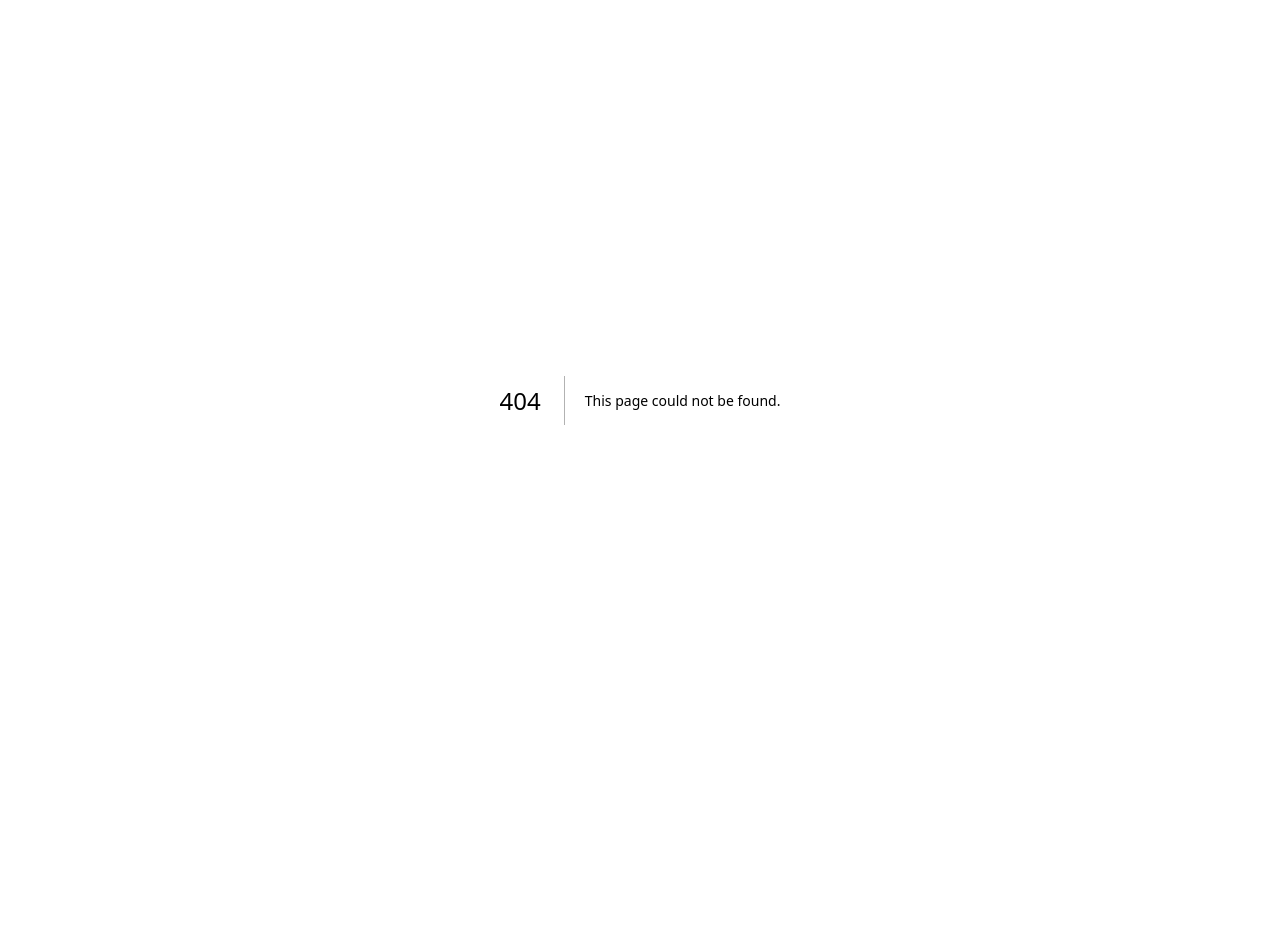
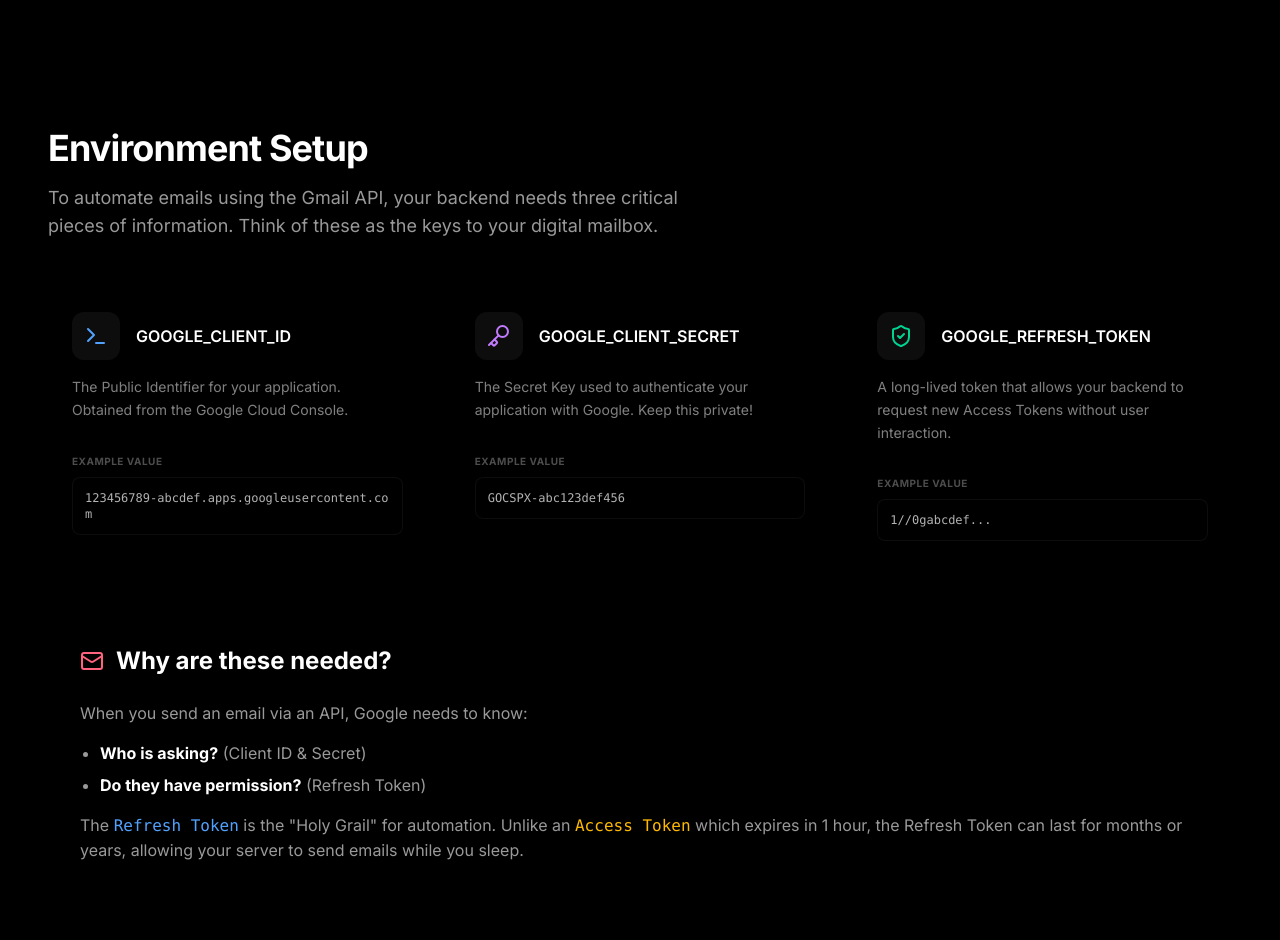
Before and after one commit to ChitkulLakshya/SandBox, a Next.js app: page /setup in a window 1280 px wide. Before the commit this address had no page. Shown: the top 940 px of the page. Before the commit the page ends 800 px from the top, so only its background shows below. Built offline with nearby package versions, Linux system fonts and the light colour scheme.

Commit message:
Add setup dashboard

```diff
--- /dev/null
+++ b/src/app/setup/page.tsx
@@ -0,0 +1,93 @@
+'use client';
+
+import React from 'react';
+import { Terminal, Key, ShieldCheck, Mail } from 'lucide-react';
+
+export default function SetupPage() {
+  const envVariables = [
+    {
+      name: 'GOOGLE_CLIENT_ID',
+      description: 'The Public Identifier for your application. Obtained from the Google Cloud Console.',
+      example: '123456789-abcdef.apps.googleusercontent.com',
+      icon: <Terminal className="w-6 h-6 text-blue-400" />,
+    },
+    {
+      name: 'GOOGLE_CLIENT_SECRET',
+      description: 'The Secret Key used to authenticate your application with Google. Keep this private!',
+      example: 'GOCSPX-abc123def456',
+      icon: <Key className="w-6 h-6 text-purple-400" />,
+    },
+    {
+      name: 'GOOGLE_REFRESH_TOKEN',
+      description: 'A long-lived token that allows your backend to request new Access Tokens without user interaction.',
+      example: '1//0gabcdef...',
+      icon: <ShieldCheck className="w-6 h-6 text-emerald-400" />,
+    },
+  ];
+
+  return (
+    <div className="pt-32 pb-20 px-12 max-w-7xl mx-auto space-y-12">
+      <header className="space-y-4">
+        <h1 className="text-4xl font-bold tracking-tight text-white">
+          Environment <span className="text-gradient">Setup</span>
+        </h1>
+        <p className="text-lg text-white/60 max-w-2xl">
+          To automate emails using the Gmail API, your backend needs three critical pieces of information.
+          Think of these as the keys to your digital mailbox.
+        </p>
+      </header>
+
+      <div className="grid gap-6 md:grid-cols-3">
+        {envVariables.map((env) => (
+          <div key={env.name} className="glass p-6 space-y-4 hover:border-white/20 transition-all group">
+            <div className="flex items-center gap-4">
+              <div className="p-3 bg-white/5 rounded-xl group-hover:scale-110 transition-transform">
+                {env.icon}
+              </div>
+              <h2 className="font-semibold text-white">{env.name}</h2>
+            </div>
+            <p className="text-sm text-white/50 leading-relaxed">
+              {env.description}
+            </p>
+            <div className="pt-4">
+              <div className="text-[10px] uppercase tracking-wider text-white/30 mb-2 font-bold">Example Value</div>
+              <code className="block p-3 bg-black/40 rounded-lg text-xs text-white/70 break-all border border-white/5">
+                {env.example}
+              </code>
+            </div>
+          </div>
+        ))}
+      </div>
+
+      <section className="glass p-8 space-y-6">
+        <div className="flex items-center gap-3">
+          <Mail className="w-6 h-6 text-rose-400" />
+          <h2 className="text-2xl font-bold text-white">Why are these needed?</h2>
+        </div>
+        <div className="prose prose-invert max-w-none text-white/60 space-y-4">
+          <p>
+            When you send an email via an API, Google needs to know:
+          </p>
+          <ul className="list-disc pl-5 space-y-2">
+            <li><strong className="text-white">Who is asking?</strong> (Client ID & Secret)</li>
+            <li><strong className="text-white">Do they have permission?</strong> (Refresh Token)</li>
+          </ul>
+          <p>
+            The <code className="text-blue-400 font-mono">Refresh Token</code> is the "Holy Grail" for automation.
+            Unlike an <code className="text-amber-400 font-mono">Access Token</code> which expires in 1 hour, the Refresh Token
+            can last for months or years, allowing your server to send emails while you sleep.
+          </p>
+        </div>
+      </section>
+
+      <div className="flex justify-end">
+        <a
+          href="/login"
+          className="px-8 py-3 bg-white text-black font-bold rounded-full hover:bg-white/90 transition-colors shadow-lg shadow-white/10"
+        >
+          Next: Generate Tokens →
+        </a>
+      </div>
+    </div>
+  );
+}
```
